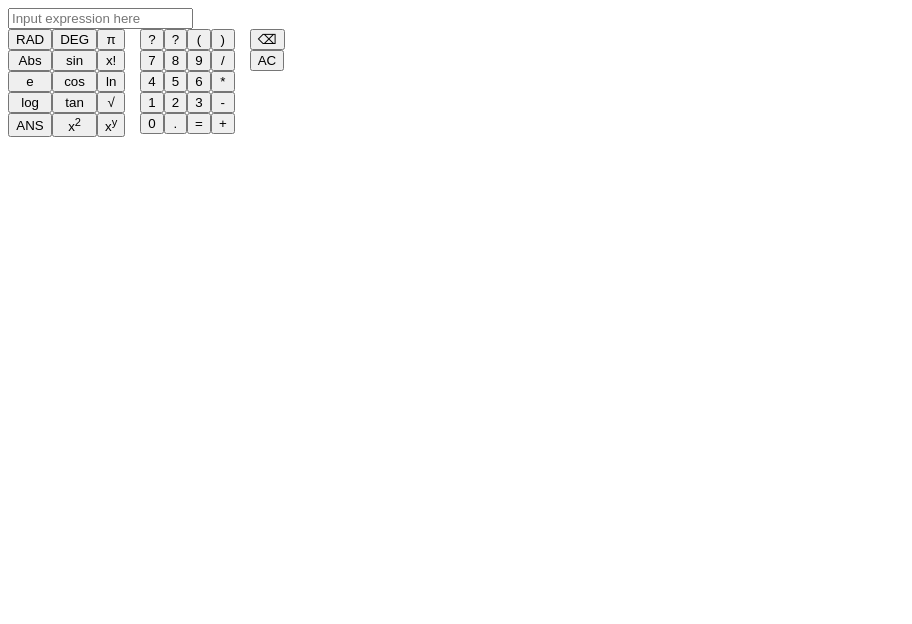
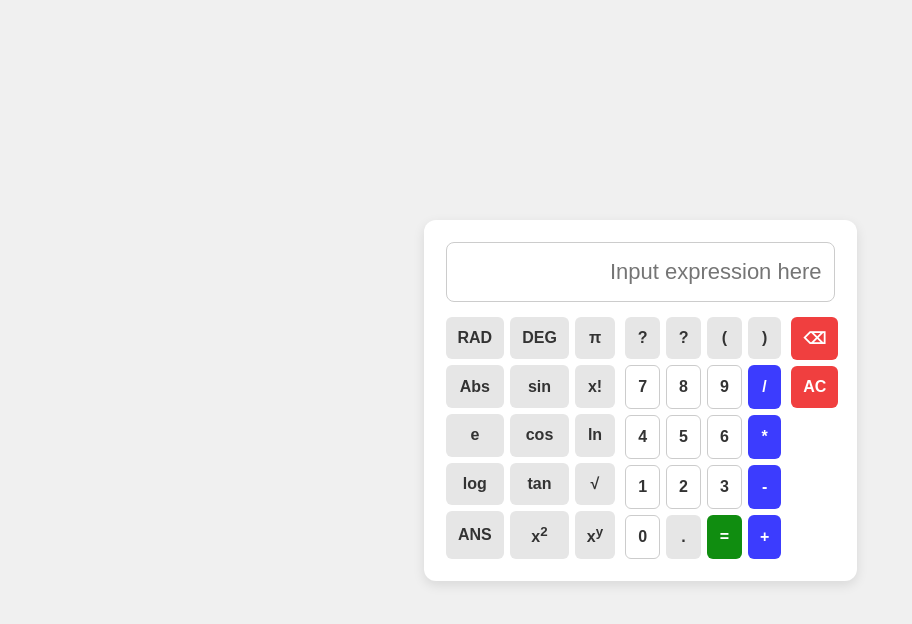
Before and after one commit to AndiGautama/scientific-calculator-project, a plain HTML site: page index.html in a window 1280 px wide. Shown: the whole page, without its empty margins (0-912 px from the left). Drawn offline with Linux system fonts and the light colour scheme.

Commit message:
Tambah style.css dan desain frontend

```diff
--- a/style.css
+++ b/style.css
@@ -1,17 +1,118 @@
-.buttons{
-    width: 30px;
-    height: 25px;
-    gap: 15px;
-    display: flex;
-    flex-direction: row;
+* {
+    margin: 0;
+    padding: 0;
+    box-sizing: border-box;
 }
 
-#left{
-    display: grid;
-    grid-template-columns: repeat(3, 1fr);
+body {
+    font-family: Arial, sans-serif;
+    background: #f0f0f0;
+    min-height: 100vh;
+    display: flex;
+    justify-content: center;
+    align-items: center;
+    padding: 20px;
 }
 
-#mid{
+.container {
+    background: #fff;
+    padding: 22px;
+    border-radius: 12px;
+    box-shadow: 0 4px 12px rgba(0, 0, 0, 0.1);
+    width: 433px;
+}
+
+#display-box {
+    margin-bottom: 15px;
+}
+
+#display {
+    width: 100%;
+    height: 60px;
+    font-size: 22px;
+    padding: 0 12px;
+    border-radius: 8px;
+    border: 1px solid #ccc;
+    text-align: right;
+}
+
+.buttons {
+    display: flex;
+    gap: 10px;
+}
+
+/* Layout */
+#left, #mid, #right {
     display: grid;
+    gap: 6px;
+}
+
+#left {
+    grid-template-columns: repeat(3, 1fr);
+    flex: 1;
+}
+
+#mid {
     grid-template-columns: repeat(4, 1fr);
+    flex: 2;
 }
+
+#right {
+    display: flex;
+    flex-direction: column;
+    gap: 6px;
+}
+
+/* Base button */
+button {
+    padding: 12px;
+    font-size: 16px;
+    font-weight: 600;
+    border: none;
+    border-radius: 6px;
+    cursor: pointer;
+}
+
+/* Default button (scientific & misc) */
+#left button,
+#mid button,
+#right button {
+    background: #e6e6e6;
+    color: #333;
+}
+
+/* Angka */
+#mid button:nth-child(5),
+#mid button:nth-child(6),
+#mid button:nth-child(7),
+#mid button:nth-child(9),
+#mid button:nth-child(10),
+#mid button:nth-child(11),
+#mid button:nth-child(13),
+#mid button:nth-child(14),
+#mid button:nth-child(15),
+#mid button:nth-child(17) {
+    background: #fff;
+    border: 1px solid #ccc;
+}
+
+/* Operator (+, -, *, /) */
+#mid button:nth-child(8),
+#mid button:nth-child(12),
+#mid button:nth-child(16),
+#mid button:nth-child(20) {
+    background: rgb(60, 60, 254);
+    color: white;
+}
+
+/* Equals button (=) */
+#mid button:nth-child(19) {
+    background: rgb(16, 141, 16);
+    color: white;
+}
+
+/* Clear & Delete */
+#right button {
+    background: rgb(240, 63, 63);
+    color: white;
+}
```
